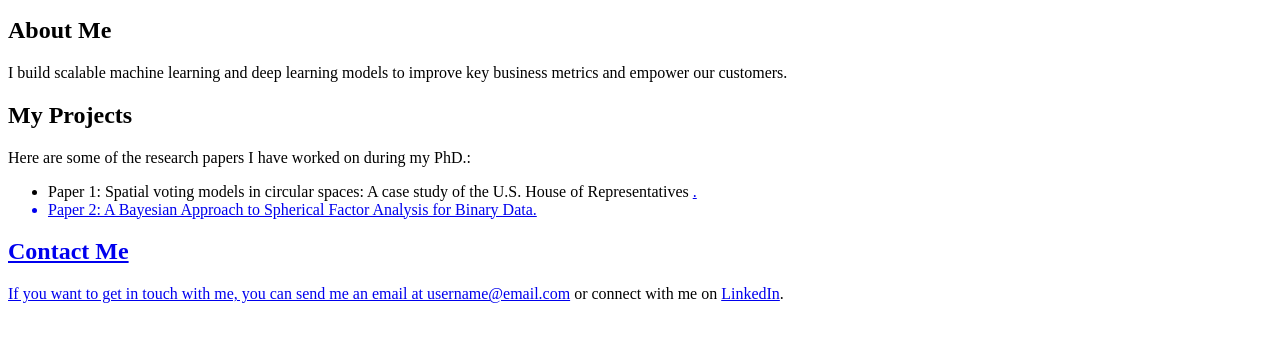
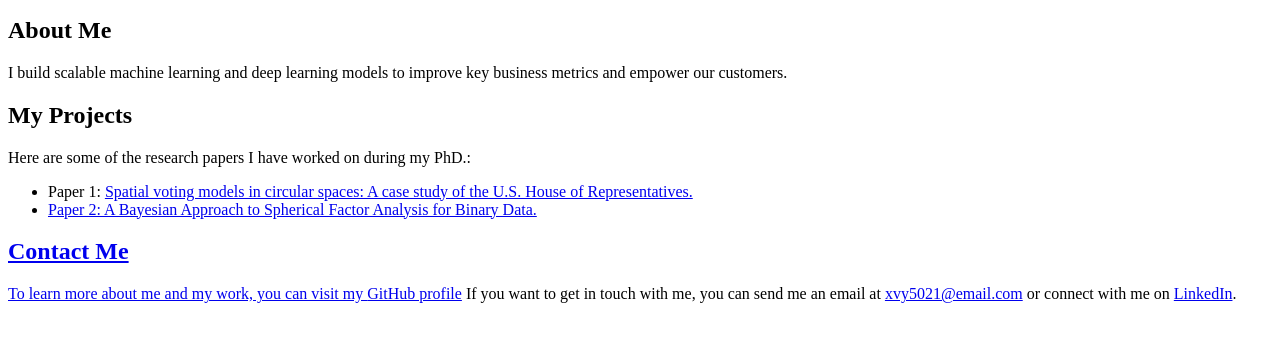
Before and after one commit to Xingchen-Yu/XingchenYu.github.io, a plain HTML site: page index.html in a window 1280 px wide. Shown: the part 101-442 px from the top of the page. Drawn offline with Linux system fonts and the light colour scheme.

Commit message:
Update index.html

```diff
--- a/index.html
+++ b/index.html
@@ -11,10 +11,10 @@
     <h2>My Projects</h2>
     <p>Here are some of the research papers I have worked on during my PhD.:</p>
     <ul>
-      <li>Paper 1: Spatial voting models in circular spaces: A case study of the U.S. House of Representatives <a href="https://projecteuclid.org/journals/annals-of-applied-statistics/volume-15/issue-4/Spatial-voting-models-in-circular-spaces--A-case-study/10.1214/21-AOAS1454.short">.</li>
-      <li>Paper 2: A Bayesian Approach to Spherical Factor Analysis for Binary Data.</li>
+      <li>Paper 1: <a href="https://projecteuclid.org/journals/annals-of-applied-statistics/volume-15/issue-4/Spatial-voting-models-in-circular-spaces--A-case-study/10.1214/21-AOAS1454.short"> Spatial voting models in circular spaces: A case study of the U.S. House of Representatives.</li>
+      <li>Paper 2: <a href="https://arxiv.org/abs/2008.05109"> A Bayesian Approach to Spherical Factor Analysis for Binary Data.</li>
     </ul>
     <h2>Contact Me</h2>
-    <p>If you want to get in touch with me, you can send me an email at <a href="mailto:xvy5021@email.com">username@email.com</a> or connect with me on <a href="https://www.linkedin.com/in/xingchenyu90/">LinkedIn</a>.</p>
+    <p>To learn more about me and my work, you can visit my <a href="https://github.com/Xingchen-Yu">GitHub profile</a> If you want to get in touch with me, you can send me an email at <a href="mailto:xvy5021@email.com">xvy5021@email.com</a> or connect with me on <a href="https://www.linkedin.com/in/xingchenyu90/">LinkedIn</a>.</p>
   </body>
 </html>
```
